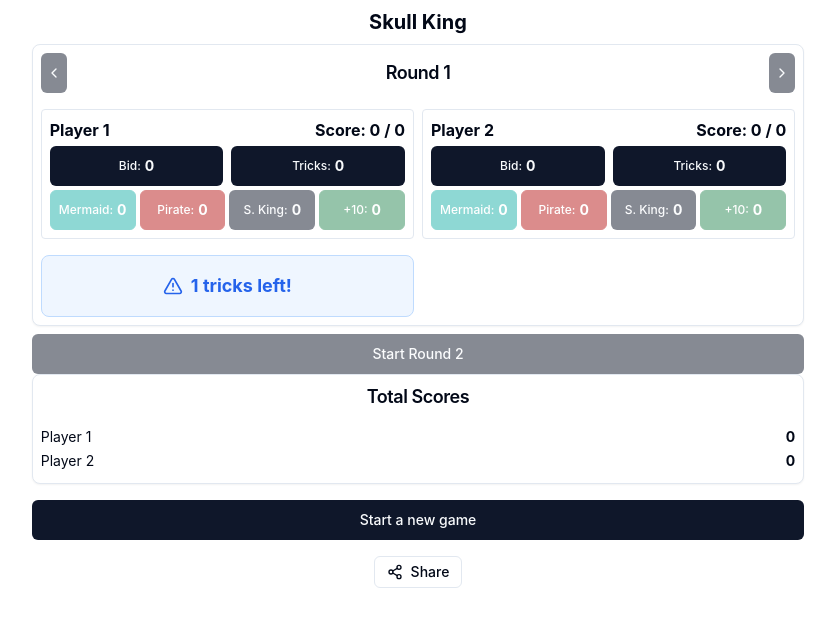
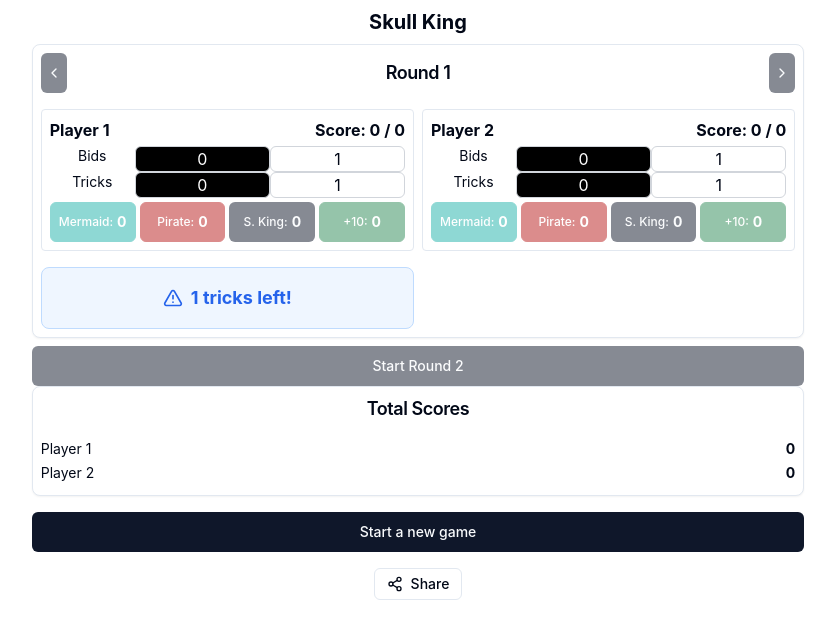
Before and after one commit to gomjellie/skull-king, a React (Vite) app: page / in a window 1280 px wide. Both pictures are taken after a click on the button "Start Round 1". Shown: the top 638 px of the page, without its empty margins (222-1057 px from the left). Built offline with nearby package versions, Linux system fonts and the light colour scheme.

Commit message:
:sparkles: bid, trick을 radio button으로 변경 by n-ryu

```diff
--- a/src/components/skull-king.tsx
+++ b/src/components/skull-king.tsx
@@ -79,10 +79,6 @@ const SkullKing: React.FC = () => {
 
   const isTrickLimitExceeded = (round: Round): boolean => {
     return calculateTotalTricks(round) > round.roundNumber;
-  };
-
-  const shouldDisableTricks = (playerScore: PlayerScore) => {
-    return playerScore.bid === null;
   };
 
   const shouldEnableSpecialCards = (playerScore: PlayerScore) => {
@@ -193,7 +189,11 @@ const SkullKing: React.FC = () => {
     return value + 1 > max ? 0 : value + 1;
   };
 
-  const updatePlayerScore = (playerIndex: number, field: keyof PlayerScore) => {
+  const updatePlayerScore = (
+    playerIndex: number,
+    field: keyof PlayerScore,
+    value?: number
+  ) => {
     const updatedRounds = [...rounds];
     const round = updatedRounds[currentRoundIndex];
     const player = round.playerScores[playerIndex];
@@ -201,10 +201,14 @@ const SkullKing: React.FC = () => {
     const maxValue = round.roundNumber;
 
     if (field === 'bid' || field === 'tricks') {
-      if (player[field] === null) {
-        player[field] = 0;
+      if (value !== undefined) {
+        player[field] = value;
       } else {
-        player[field] = cycleValue(player[field], maxValue);
+        if (player[field] === null) {
+          player[field] = 0;
+        } else {
+          player[field] = cycleValue(player[field], maxValue);
+        }
       }
     }
 
@@ -489,26 +493,43 @@ const SkullKing: React.FC = () => {
                     Score: {playerScore.score} / {calculateTotal(playerIndex)}
                   </span>
                 </div>
-                <div className="flex justify-between mb-1">
-                  <Button
-                    onClick={() => updatePlayerScore(playerIndex, 'bid')}
-                    className="text-xs px-2 py-1 flex-1 mr-1"
-                  >
-                    Bid:{' '}
-                    <span className="font-bold ml-1 text-sm">
-                      {playerScore.bid === null ? '' : playerScore.bid}
-                    </span>
-                  </Button>
-                  <Button
-                    onClick={() => updatePlayerScore(playerIndex, 'tricks')}
-                    className="text-xs px-2 py-1 flex-1 ml-1"
-                    disabled={shouldDisableTricks(playerScore)}
-                  >
-                    Tricks:{' '}
-                    <span className="font-bold ml-1 text-sm">
-                      {playerScore.tricks === null ? '' : playerScore.tricks}
-                    </span>
-                  </Button>
+                <div className="flex flex-col mb-1">
+                  <div className="grid grid-cols-[85px_repeat(auto-fit,_minmax(10px,_1fr))]">
+                    <div className="text-sm mx-[10px]">Bids</div>
+                    {new Array(currentRoundIndex + 2).fill(0).map((_, i) => (
+                      <label className="border border-gray-300 w-full stretch rounded-md has-[:checked]:bg-black has-[:checked]:text-white  hover:bg-gray-500">
+                        <input
+                          className="hidden"
+                          type="radio"
+                          name={`${playerIndex}-bid`}
+                          value={i}
+                          checked={playerScore.bid === i}
+                          onChange={() =>
+                            updatePlayerScore(playerIndex, 'bid', i)
+                          }
+                        />
+                        <span>{i}</span>
+                      </label>
+                    ))}
+                  </div>
+                  <div className="grid grid-cols-[85px_repeat(auto-fit,_minmax(10px,_1fr))]">
+                    <div className="text-sm mx-[10px]">Tricks</div>
+                    {new Array(currentRoundIndex + 2).fill(0).map((_, i) => (
+                      <label className="border border-gray-300 w-full stretch rounded-md has-[:checked]:bg-black has-[:checked]:text-white  hover:bg-gray-500">
+                        <input
+                          className="hidden"
+                          type="radio"
+                          name={`${playerIndex}-tricks`}
+                          value={i}
+                          checked={playerScore.tricks === i}
+                          onChange={() =>
+                            updatePlayerScore(playerIndex, 'tricks', i)
+                          }
+                        />
+                        <span>{i}</span>
+                      </label>
+                    ))}
+                  </div>
                 </div>
                 <div className="grid grid-cols-4 gap-1">
                   {specialCards.map((card) => (
```
